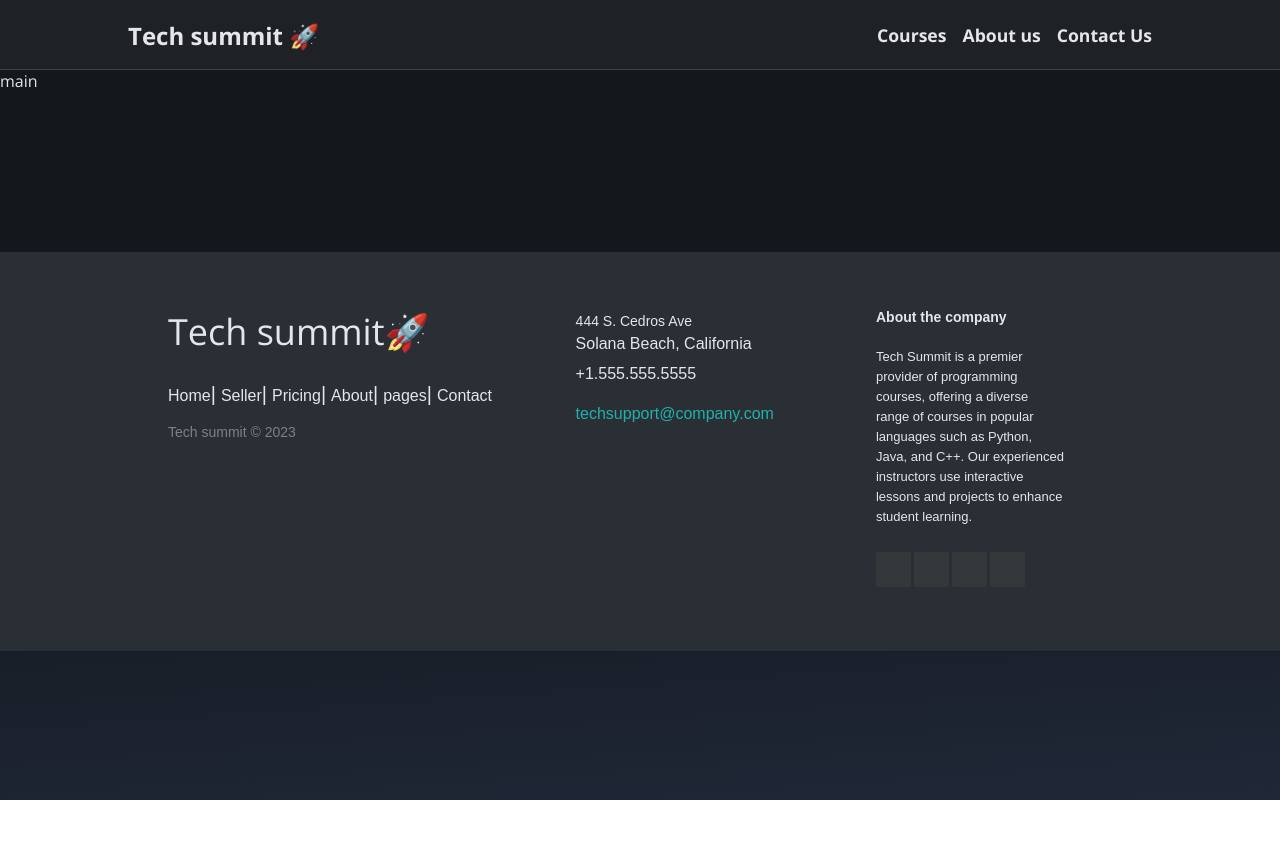
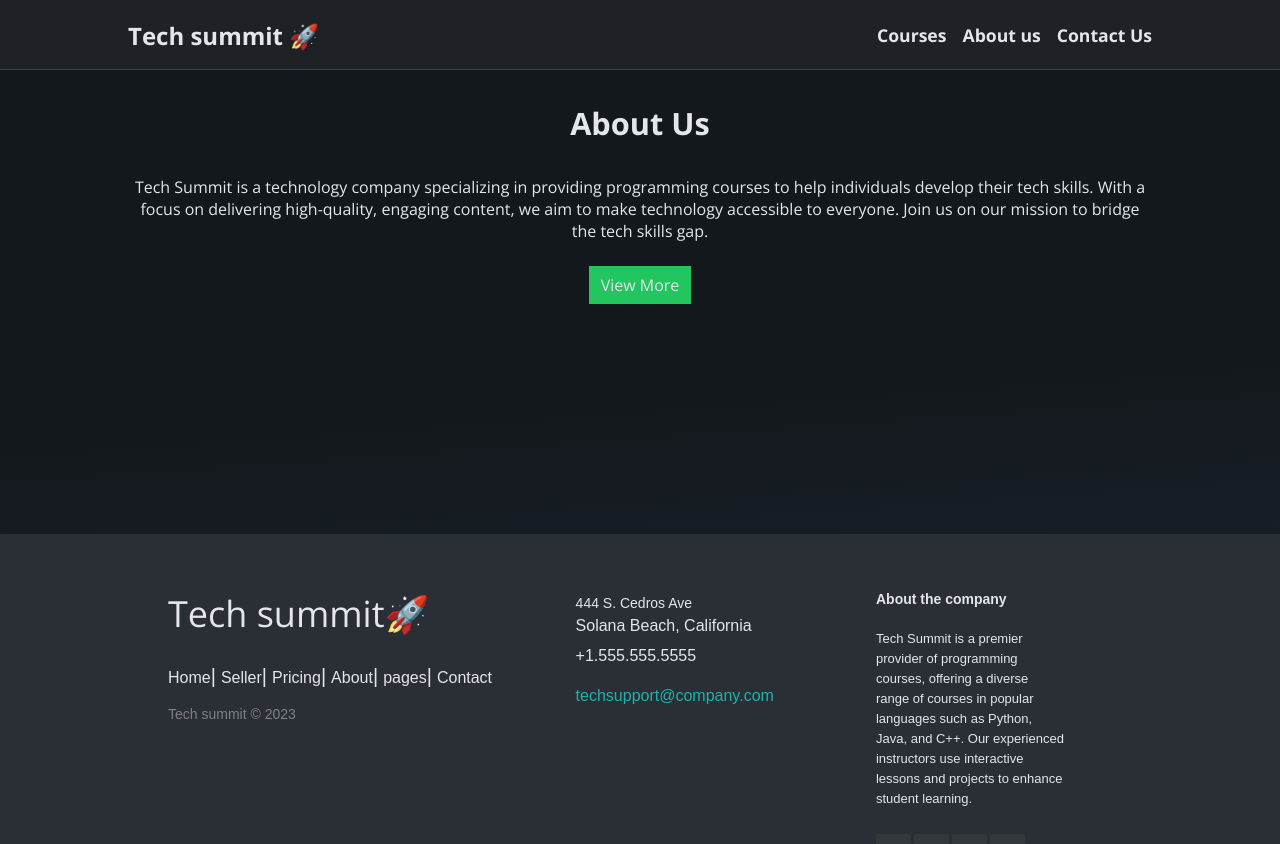
Before and after one commit to udoy4490/tech_summit_react_laravel, a React (Create React App) app: page /about in a window 1280 px wide. Shown: the top 844 px of the page. Before the commit the page ends 800 px from the top, so only its background shows below. Built offline with nearby package versions, Linux system fonts and the light colour scheme.

Commit message:
✅ About us page completed

```diff
--- a/src/Aboutus/About.js
+++ b/src/Aboutus/About.js
@@ -1,17 +1,31 @@
 import React from 'react'
 import Footer from '../components/Footer';
+import GreenButton from '../components/GreenButton';
 import Navbar from '../components/Navbar';
 import "./about.css";
 function About() {
   return (
     <>
-        <Navbar />
-        <main>
-            main
-        </main>
-        <Footer />
+      <Navbar />
+      <main>
+        <section className="container">
+          <h2 className="home_title">About Us</h2>
+          <p className="aboutus_desc">
+            Tech Summit is a technology company specializing in providing
+            programming courses to help individuals develop their tech skills.
+            With a focus on delivering high-quality, engaging content, we aim to
+            make technology accessible to everyone. Join us on our mission to
+            bridge the tech skills gap.
+          </p>
+          <div className="aboutus_button">
+
+          <GreenButton link="#" text="View More" />
+          </div>
+        </section>
+      </main>
+      <Footer />
     </>
-  )
+  );
 }
 
 export default About
--- a/src/Aboutus/about.css
+++ b/src/Aboutus/about.css
@@ -0,0 +1,9 @@
+.aboutus_desc{
+    text-align: center;
+}
+
+.aboutus_button{
+    margin-top: 2rem;
+    text-align: center;
+    min-height: 100px;
+}
```
